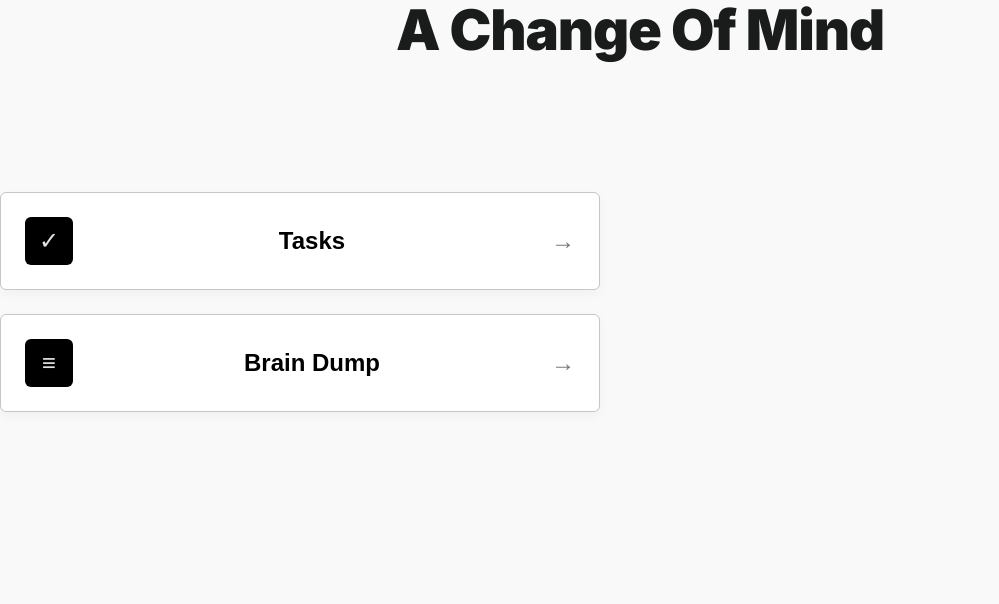
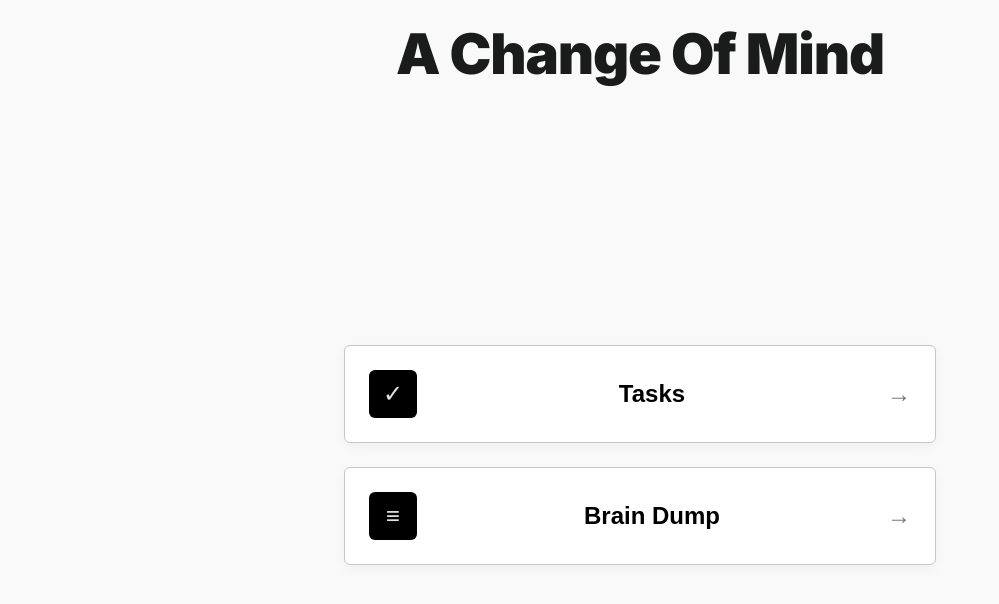
Before and after one commit to Sunjay77/Metanoia, a React (Vite) app: page / in a window 1280 px wide. Shown: the top 604 px of the page, without its empty margins (0-999 px from the left). Built offline with nearby package versions, Linux system fonts and the light colour scheme.

Commit message:
refactor: enhance layout styles for BrainDump, Landing, and Tasks pages for improved UI consistency

```diff
--- a/src/pages/BrainDump/BrainDump.css
+++ b/src/pages/BrainDump/BrainDump.css
@@ -1,46 +1,50 @@
 /* Brain Dump Mode Styles */
-.app-full-screen {
+.app-brain-dump-container {
   display: flex;
   flex-direction: column;
   height: 100vh;
-  padding: 0;
   min-height: 100vh;
 }
 
-.app-icon-btn {
+.app-header-subpage {
+  display: flex;
+  align-items: center;
+  gap: 1rem;
+  padding: 1.5rem;
+  border-bottom: 1px solid var(--outline-variant);
+}
+
+.app-header-subpage h1 {
+  font-size: 2rem;
+  font-weight: 700;
+  margin: 0;
+  flex: 1;
+}
+
+.back-button {
+  display: flex;
+  align-items: center;
+  justify-content: center;
   padding: 0.5rem;
   background: transparent;
   border: none;
-  border-radius: var(--radius-sm);
-  font-size: 1.25rem;
+  border-radius: var(--radius-md);
   cursor: pointer;
+  font-size: 1.5rem;
+  color: var(--text-primary);
   transition: var(--transition);
-  color: var(--text-primary);
+  flex-shrink: 0;
 }
 
-.app-icon-btn:hover:not(:disabled) {
-  background: var(--surface-container-high);
-}
-
-.app-icon-btn:disabled {
-  cursor: not-allowed;
-  opacity: 0.5;
-}
-
-.app-title {
-  font-weight: 700;
-  font-size: 1.25rem;
-  color: var(--text-primary);
-  flex: 1;
-  text-align: center;
-}
-
-.brain-dump-main {
+.app-main {
   flex: 1;
   display: flex;
   flex-direction: column;
   overflow-y: auto;
-  padding: 1rem;
+  padding: 1.5rem;
+  max-width: 640px;
+  margin: 0 auto;
+  width: 100%;
 }
 
 .input-section {
--- a/src/pages/Landing/Landing.css
+++ b/src/pages/Landing/Landing.css
@@ -1,7 +1,14 @@
 /* Landing Mode Styles */
+.app {
+  display: flex;
+  flex-direction: column;
+  align-items: center;
+}
+
 .app-header {
   margin-bottom: 2.5rem;
   text-align: center;
+  width: 100%;
 }
 
 .app-header h1 {
@@ -22,7 +29,9 @@
   display: flex;
   flex-direction: column;
   justify-content: center;
-  min-height: 50vh;
+  align-items: center;
+  width: 100%;
+  flex: 1;
 }
 
 .modes-container {
@@ -31,6 +40,7 @@
   gap: 1.5rem;
   width: 100%;
   max-width: 600px;
+  margin: 0 auto;
 }
 
 .mode-card {
--- a/src/pages/Tasks/Tasks.css
+++ b/src/pages/Tasks/Tasks.css
@@ -1,7 +1,14 @@
 /* Tasks Mode Styles */
+.app-tasks-container {
+  display: flex;
+  flex-direction: column;
+}
+
 .app-header-subpage {
+  display: flex;
+  align-items: center;
+  gap: 1rem;
   margin-bottom: 2rem;
-  text-align: center;
   padding-bottom: 1rem;
   border-bottom: 1px solid var(--outline-variant);
 }
@@ -9,15 +16,15 @@
 .app-header-subpage h1 {
   font-size: 2rem;
   font-weight: 700;
-  margin: 0.5rem 0;
+  margin: 0;
+  flex: 1;
 }
 
 .back-button {
-  display: inline-flex;
+  display: flex;
   align-items: center;
   justify-content: center;
   padding: 0.5rem;
-  margin-bottom: 1rem;
   background: transparent;
   border: none;
   border-radius: var(--radius-md);
@@ -25,6 +32,7 @@
   font-size: 1.5rem;
   color: var(--text-primary);
   transition: var(--transition);
+  flex-shrink: 0;
 }
 
 .back-button:hover {
--- a/src/styles/globals.css
+++ b/src/styles/globals.css
@@ -59,6 +59,22 @@ input[type="checkbox"] {
   font-family: "Inter", inherit;
 }
 
+/* App Container Styles */
+.app {
+  min-height: 100vh;
+  background: var(--surface);
+  padding: 1.5rem;
+  display: flex;
+  flex-direction: column;
+}
+
+.app-main {
+  flex: 1;
+  width: 100%;
+  max-width: 640px;
+  margin: 0 auto;
+}
+
 /* Animations */
 @keyframes slideIn {
   from {
```
